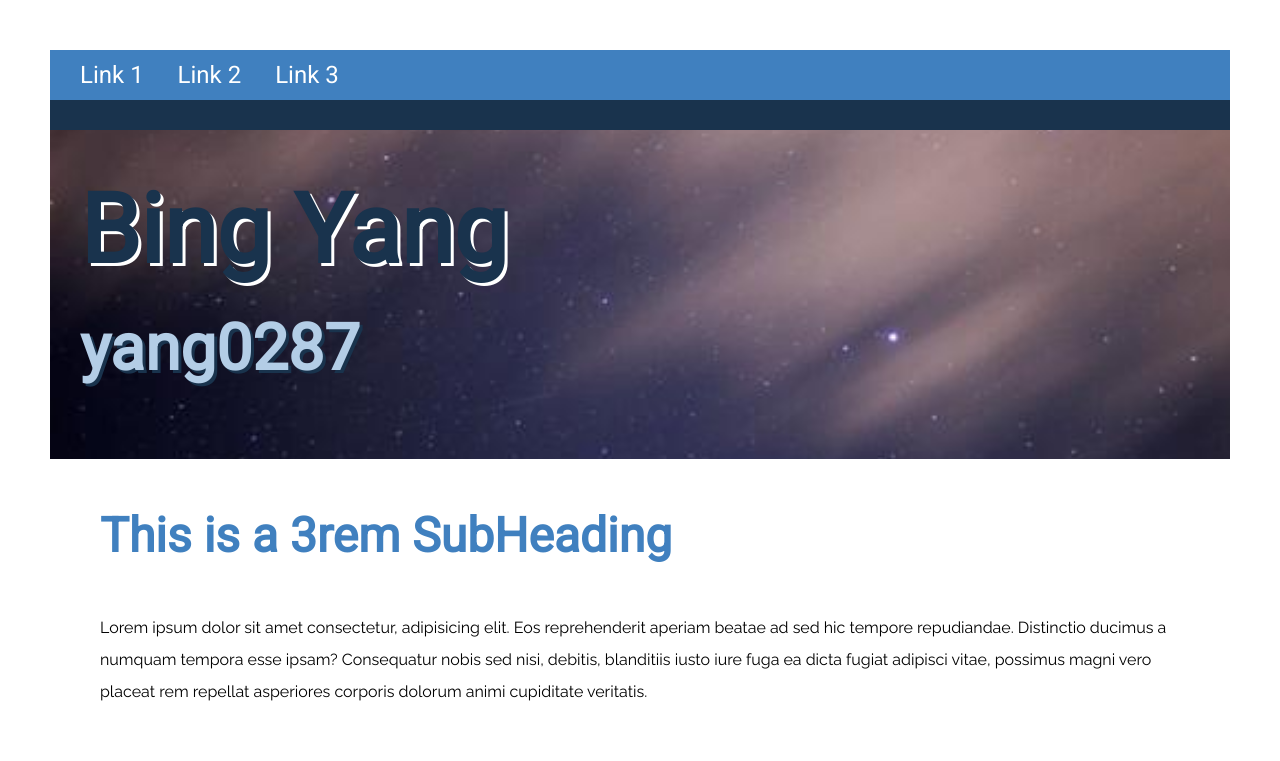
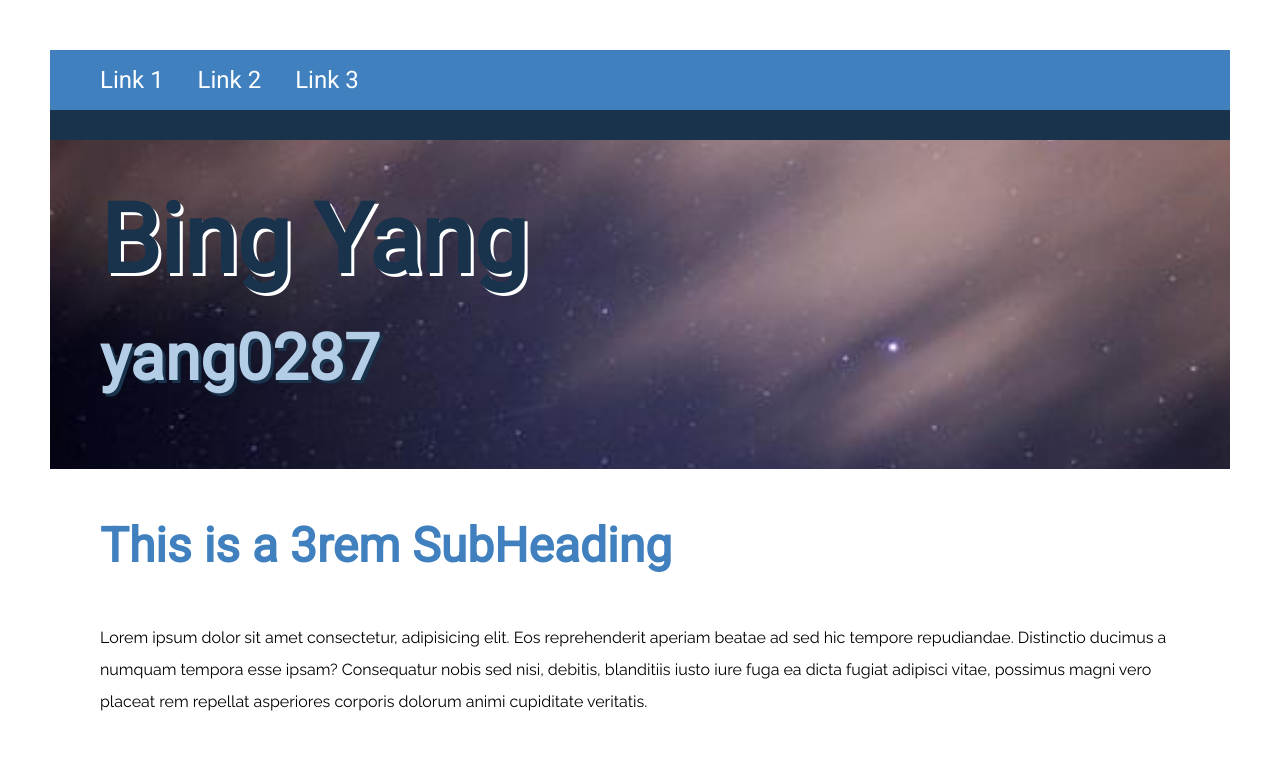
Before and after one commit to zhamao2019/HTML_Layout, a plain HTML site: page index.html in a window 1280 px wide. Shown: the top 761 px of the page. Drawn offline with Linux system fonts and the light colour scheme.

Commit message:
modified some detiles: adjust padding

```diff
--- a/index.css
+++ b/index.css
@@ -5,8 +5,8 @@ body{
     font-family: 'Roboto',Arial,sans-serif;
 }
 
-.navigation{
-    padding: 0 30px;
+nav{
+    padding: 0 50px;
     background-color: hsl(210, 50%, 50%);
     /*position: fixed;*/
     border-bottom: 30px solid hsl(210, 51%, 20%);
@@ -16,7 +16,7 @@ nav a{
     padding-right: 30px;
     color: hsl(280, 100%, 100%);
     font-size: 1.5rem;
-    line-height: 50px;
+    line-height: 60px;
     text-decoration: none;
 }
 
@@ -27,7 +27,7 @@ nav a{
 .image-container{
     /*position: relative;
     top: 80px;*/
-    padding: 20px 30px;
+    padding: 20px 50px;
     background-image: url(img/img1.jpg);
     background-position: left;
     background-repeat: no-repeat;
--- a/index.html
+++ b/index.html
@@ -7,13 +7,11 @@
     </head>
     <body>
         <header>
-            <div class="navigation">
-                <nav>
-                    <a class="nav-links" href="#">Link 1</a>
-                    <a class="nav-links" href="#">Link 2</a>
-                    <a class="nav-links" href="#">Link 3</a>
-                </nav>
-            </div>
+            <nav>
+                <a class="nav-links" href="#">Link 1</a>
+                <a class="nav-links" href="#">Link 2</a>
+                <a class="nav-links" href="#">Link 3</a>
+            </nav>
             <div class="image-container">
                 <h1>Bing Yang</h1>
                 <h2>yang0287</h2>
```
